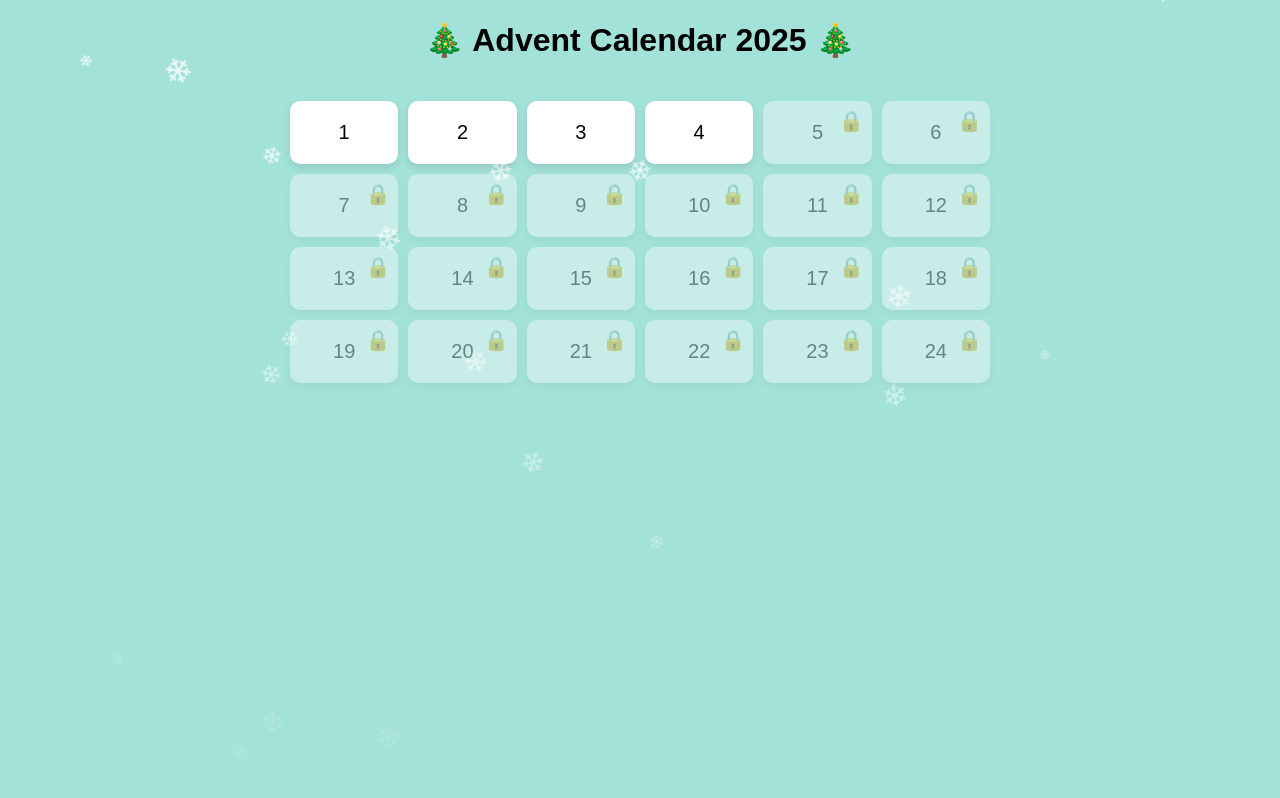
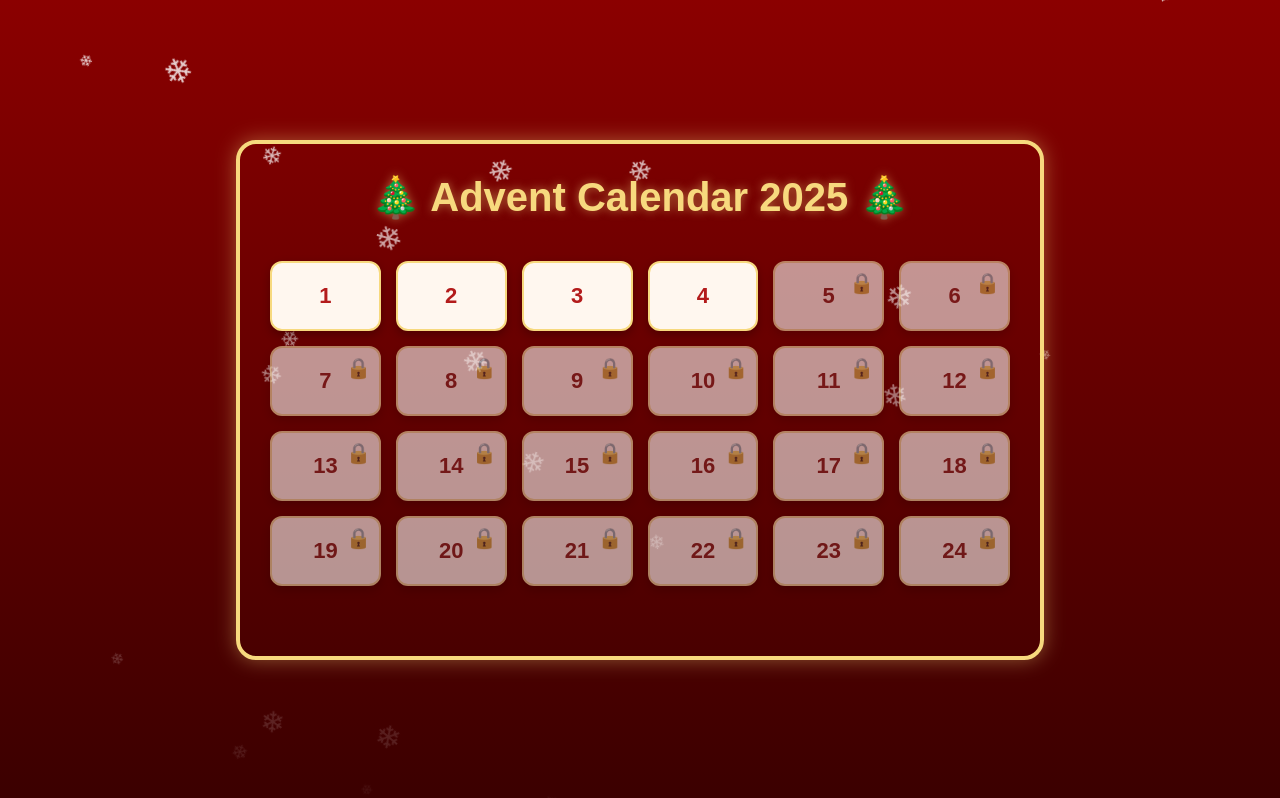
Before and after one commit to MauroTuzzolino/Advent-Calendar, a React (Vite) app: page / in a window 1280 px wide. Built offline with nearby package versions, Linux system fonts and the light colour scheme.

Commit message:
Modifica del css in stile natalizio

```diff
--- a/src/App.jsx
+++ b/src/App.jsx
@@ -17,7 +17,7 @@ function App() {
   return (
     <div className="app">
       <Snow />
-      <h1>🎄 Advent Calendar 2025 🎄</h1>
+      <h1 className="title">🎄 Advent Calendar 2025 🎄</h1>
 
       <Calendar onOpenDay={handleOpenDay} />
 
--- a/src/index.css
+++ b/src/index.css
@@ -1,33 +1,82 @@
+:root {
+  --red: #b31b1b;
+  --gold: #f7d97e;
+  --warm-white: #fff7ef;
+}
+
+.app {
+  position: relative;
+  z-index: 10;
+  padding-bottom: 40px;
+  border: 4px solid var(--gold);
+  border-radius: 20px;
+  margin: 20px;
+  box-shadow: 0 0 20px rgba(247, 217, 126, 0.4);
+  min-height: 100%;
+  min-width: 100vh;
+}
+
+html {
+  height: 100vh;
+}
+
 body {
-  background: #a3e2d9;
-  font-family: "Arial", sans-serif;
+  background: linear-gradient(to bottom, #8b0000, #3b0000);
+  font-family: "Poppins", sans-serif;
   text-align: center;
+  margin: 0;
+  padding: 0;
+  color: white;
+  min-height: 100vh;
+  display: flex;
+  justify-content: center;
+  align-items: center;
+}
+
+.title {
+  font-size: 2.5rem;
+  margin-top: 30px;
+  margin-bottom: 10px;
+  color: var(--gold);
+  text-shadow: 0 0 10px rgba(247, 217, 126, 0.5);
+  font-weight: 600;
 }
 
 .calendar {
   display: grid;
   grid-template-columns: repeat(6, 1fr);
-  gap: 10px;
-  padding: 20px;
-  max-width: 700px;
-  margin: auto;
-  position: relative;
-  z-index: 10;
+  gap: 15px;
+  padding: 30px;
+  max-width: 800px;
+  margin: 0 auto;
 }
 
 .day-card {
-  background: #ffffff;
-  border-radius: 10px;
+  background: var(--warm-white);
+  border-radius: 12px;
   padding: 20px;
   cursor: pointer;
+  position: relative;
+  font-size: 22px;
+  font-weight: bold;
+  color: var(--red);
+  box-shadow: 0 4px 10px rgba(0, 0, 0, 0.25);
+  border: 2px solid var(--gold);
+
+  /* effetto 3D */
+  transform-style: preserve-3d;
+  perspective: 600px;
   transition: transform 0.2s ease;
-  position: relative;
-  font-size: 20px;
-  box-shadow: 0 4px 8px rgba(0, 0, 0, 0.1);
+}
+
+.day-card.unlocked:hover {
+  transform: translateY(-3px) scale(1.04);
+  box-shadow: 0 8px 16px rgba(0, 0, 0, 0.35);
 }
 
 .day-card.locked {
-  opacity: 0.4;
+  opacity: 0.6;
+  filter: grayscale(40%);
   cursor: default;
 }
 
@@ -35,6 +84,8 @@ body {
   position: absolute;
   top: 8px;
   right: 8px;
+  color: var(--red);
+  font-size: 20px;
 }
 
 /* Overlay */
@@ -53,14 +104,17 @@ body {
 
 /* Contenuto */
 .modal-content {
-  background: white;
+  background: var(--warm-white);
   padding: 30px;
-  border-radius: 15px;
+  border-radius: 20px;
   width: 80%;
-  max-width: 350px;
+  max-width: 380px;
   text-align: center;
-  box-shadow: 0 4px 12px rgba(0, 0, 0, 0.2);
-  font-size: 18px;
+  box-shadow: 0 4px 15px rgba(0, 0, 0, 0.3);
+  border: 3px solid var(--gold);
+  color: var(--red);
+  font-size: 20px;
+  font-weight: 500;
 }
 
 .snow-container {
```
